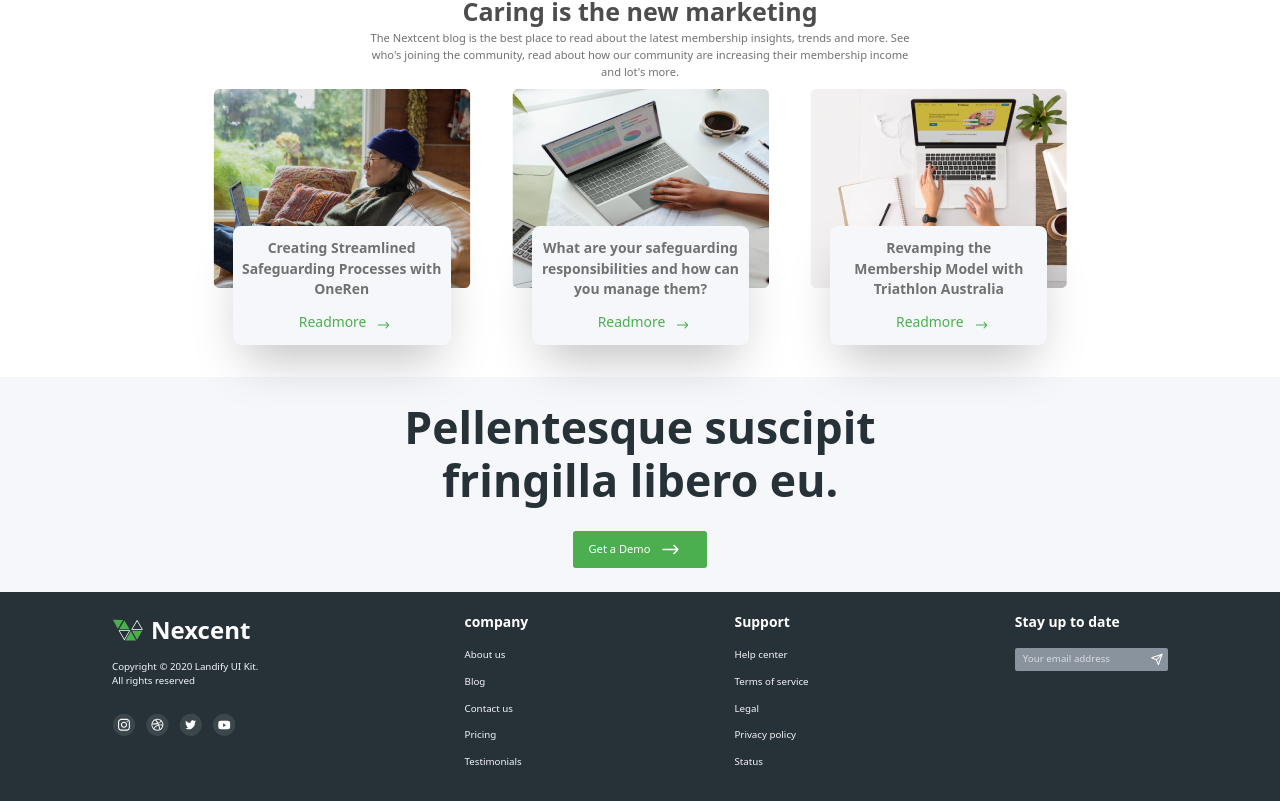
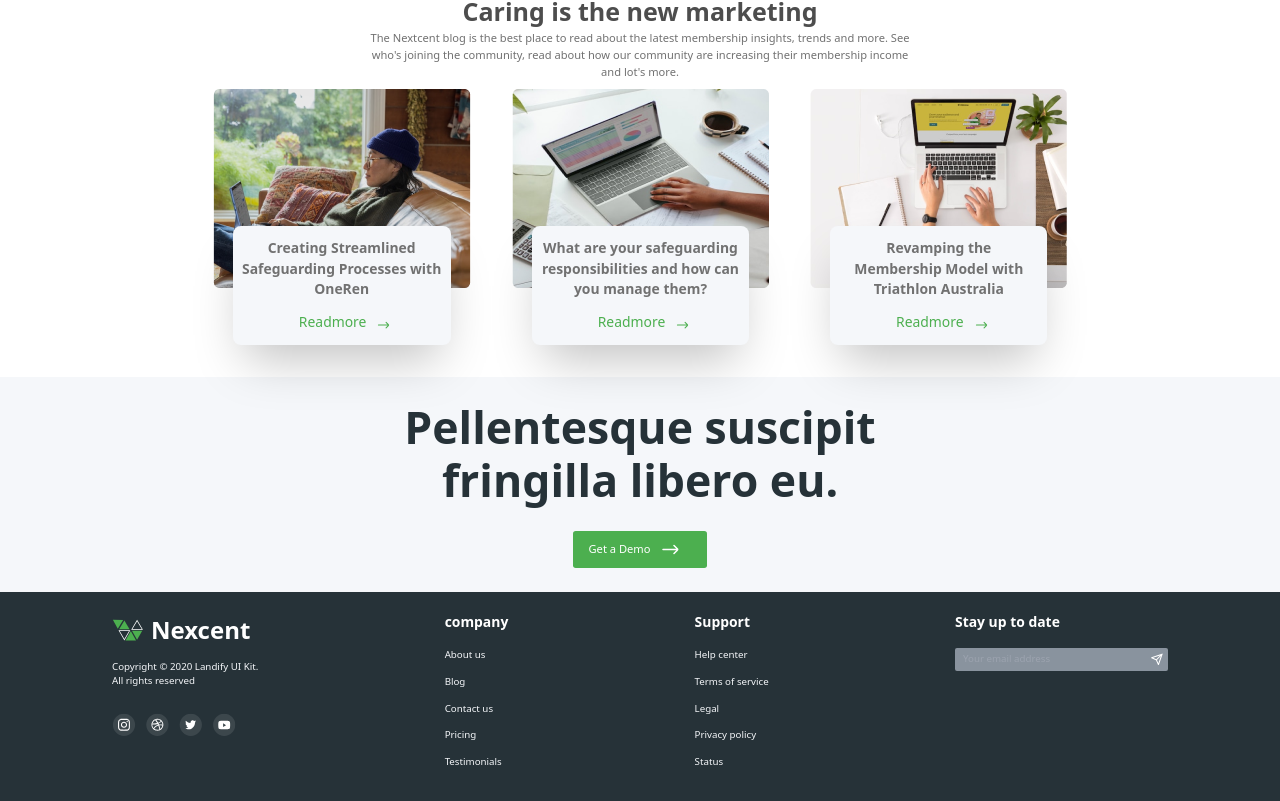
Before and after one commit to Sadjad1366/CW, a React (Vite) app in the folder ReactTest/: page / in a window 1280 px wide. Shown: the part 2219-3020 px from the top of the page. Built offline with nearby package versions, Linux system fonts and the light colour scheme.

Commit message:
change input should be done

```diff
--- a/ReactTest/src/component/Footer.jsx
+++ b/ReactTest/src/component/Footer.jsx
@@ -159,7 +159,9 @@ export function FooterDiv() {
         <div className="flex flex-col">
           <h3 className="font-semibold text-[13.92px] text-white mb-4 text-left">Stay up to date</h3>
           <div className="flex justify-between items-center bg-[#89939E] py-1 pl-2 rounded-sm pr-1">
-            <p className="font-normal text-[9.74px] text-[#D9DBE1] pr-10">Your email address</p>
+            {/* <p className="font-normal text-[9.74px] text-[#D9DBE1] pr-10">Your email address</p> */}
+            {/* < className="font-normal text-[9.74px] text-[#D9DBE1] pr-10">Your email address/> */}
+            <input className="font-normal bg-[#89939E] border-0 text-[9.74px] pr-10" type="text" placeholder="Your email address" />
             <svg
               width="14"
               height="13"
```
